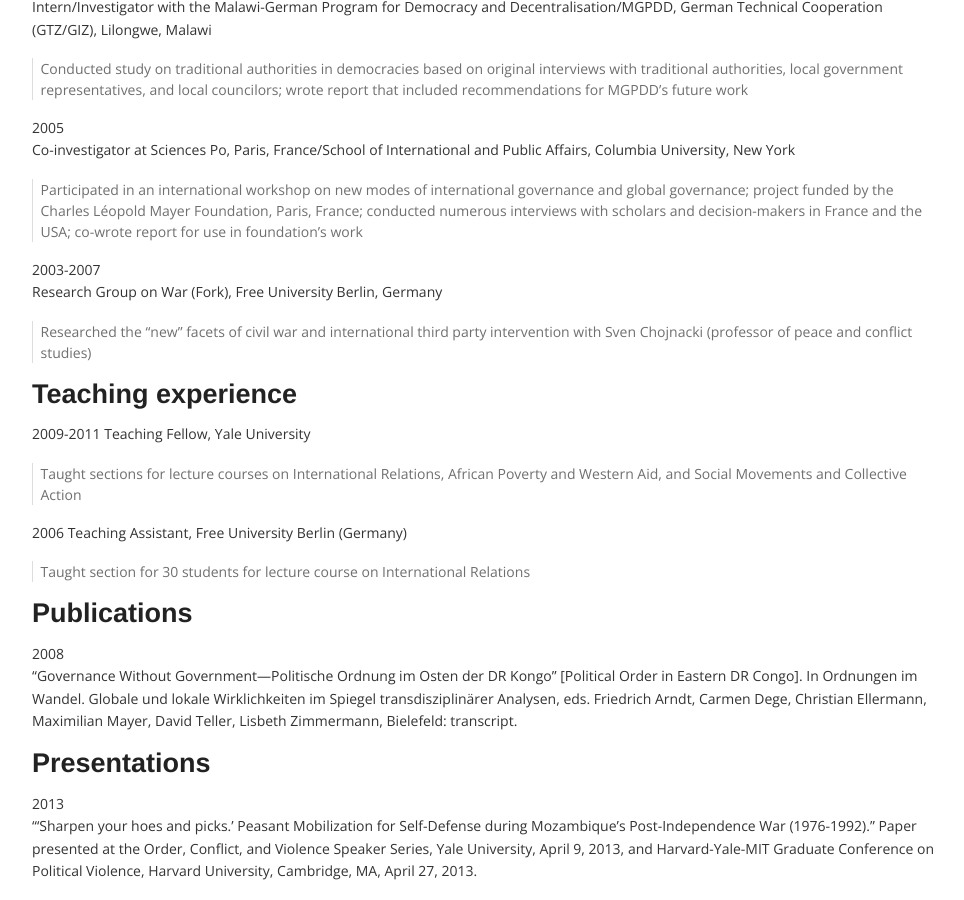
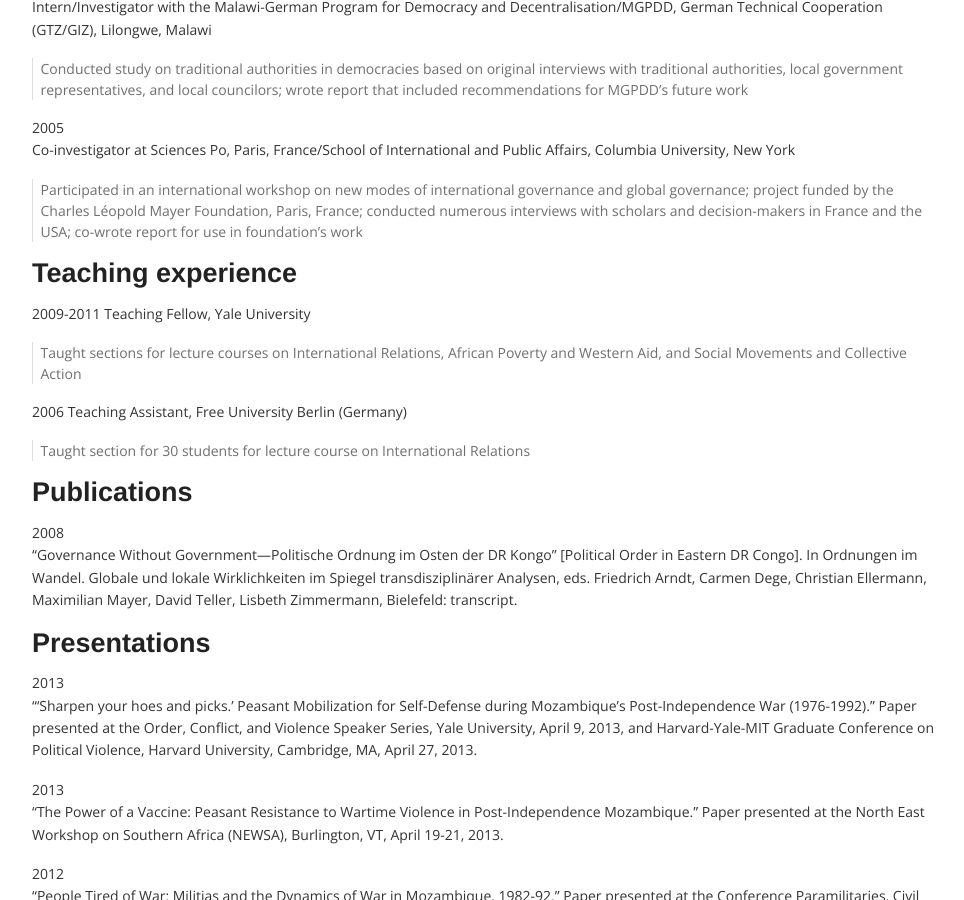
Before and after one commit to corinnajentzsch/corinnajentzsch.github.io, a Jekyll site: the page built from cv.md, in a window 1280 px wide and 900 px high, scrolled down 1757 px. Shown: the whole window, without its empty margins (153-1117 px from the left). Built offline with Jekyll 4.4.1, drawn with Linux system fonts in a browser that asks for light colours; nearby versions of some CDN libraries; library files that are not in the unit come from our copies.

Commit message:
Updated cv.md

```diff
--- a/cv.md
+++ b/cv.md
@@ -75,11 +75,6 @@ Co-investigator at Sciences Po, Paris, France/School of International and Public
 
 > Participated in an international workshop on new modes of international governance and global governance; project funded by the Charles Léopold Mayer Foundation, Paris, France; conducted numerous interviews with scholars and decision-makers in France and the USA; co-wrote report for use in foundation’s work
 
-2003-2007
-Research Group on War (Fork), Free University Berlin, Germany
-
-> Researched the “new” facets of civil war and international third party intervention with Sven Chojnacki (professor of peace and conflict studies)
-
 ### Teaching experience
 
 2009-2011
```
